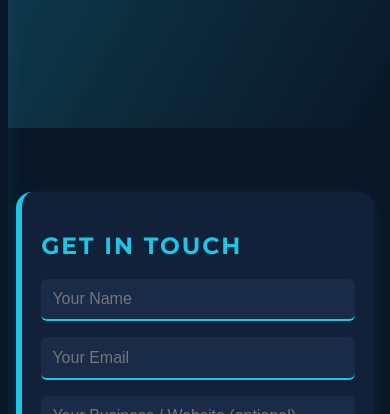
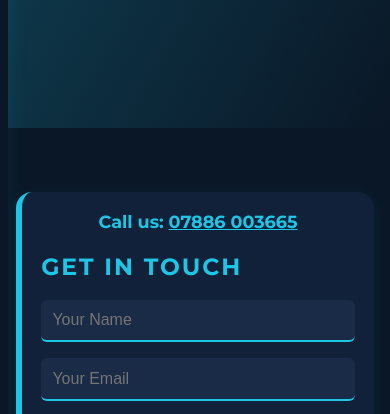
Before and after one commit to BrandonTuffery/nova-web-creations, a website: page contact.html in a window 390 px wide. Shown: the part 416-830 px from the top of the page. Drawn offline with Linux system fonts and the light colour scheme.

Commit message:
Add phone number 07886 003665 to all pages for easy contact

```diff
--- a/contact.html
+++ b/contact.html
@@ -38,6 +38,9 @@
 
   <main>
     <section class="signup" id="contact">
+      <div style="margin-bottom:1rem; font-size:1.1rem; color:#1ec6e6; font-weight:700; text-align:center;">
+        Call us: <a href="tel:07886003665" style="color:#1ec6e6; text-decoration:underline;">07886 003665</a>
+      </div>
       <h2>Get in Touch</h2>
       <form id="contact-form" action="https://nova-web-creations.onrender.com/api/contact" method="POST">
         <input type="text" name="name" placeholder="Your Name" required>
```
Also changed, not shown: get-a-quote.html (+3 -0 lines), index.html (+3 -0 lines), portfolio.html (+3 -0 lines), services.html (+3 -0 lines).
